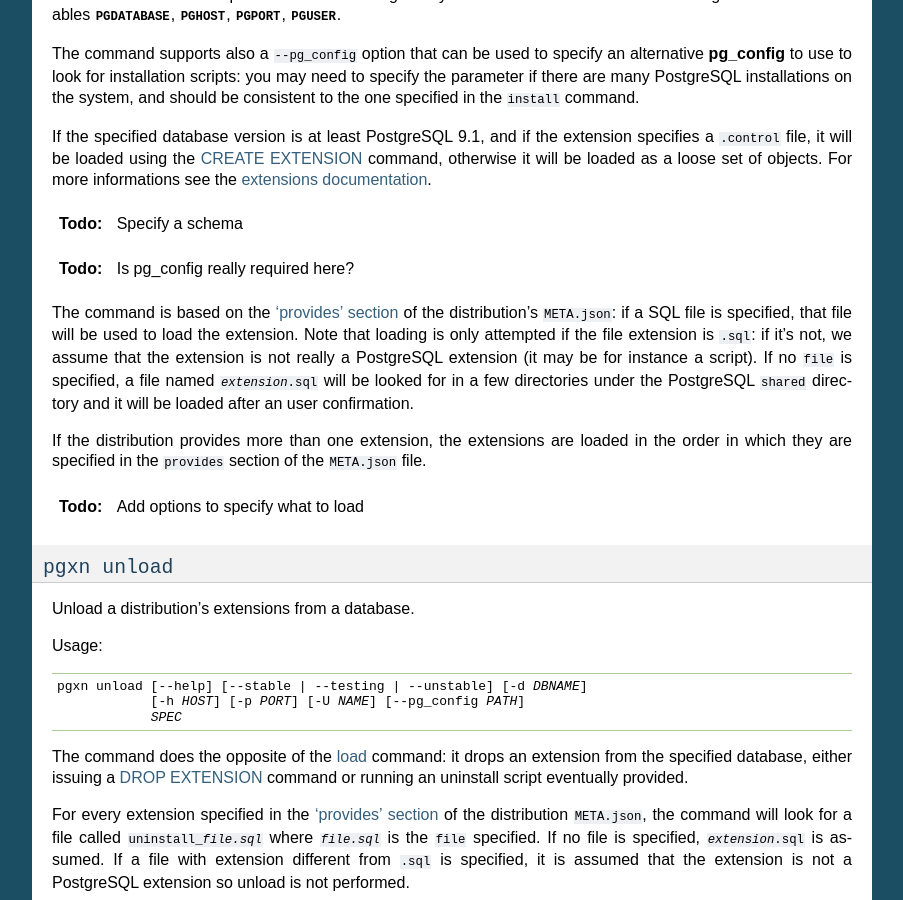
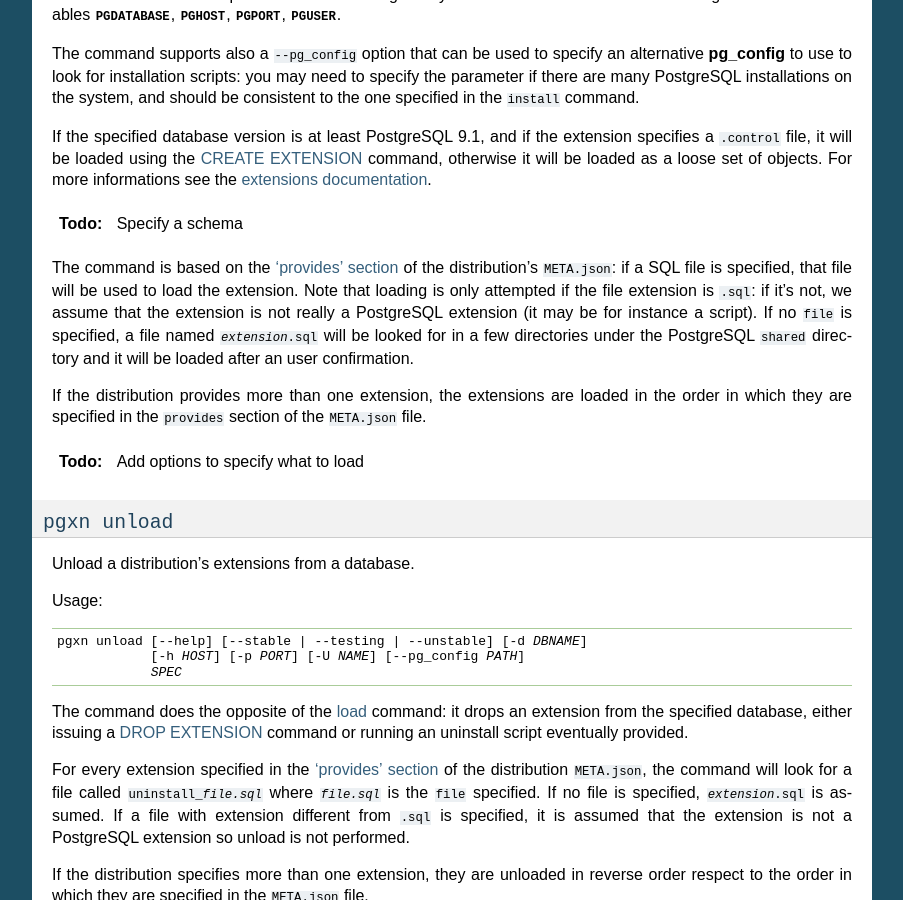
Before and after one commit to pgxn/pgxnclient, a Sphinx documentation site: the page built from docs/usage.rst, in a window 1280 px wide and 900 px high, scrolled down 2288 px. Shown: the whole window, without its empty margins (198-1101 px from the left). Built offline with Sphinx 7.4.7, drawn with Linux system fonts in a browser that asks for light colours.

Commit message:
Dropped TODO point from the docs
Yes, pg_config is really required in order to find the files, at least
in PG < 9.1

```diff
--- a/docs/usage.rst
+++ b/docs/usage.rst
@@ -179,7 +179,6 @@
 .. __: http://www.postgresql.org/docs/9.1/static/extend-extensions.html
 
 .. todo:: Specify a schema
-.. todo:: Is pg_config really required here?
 
 The command is based on the `'provides' section`_ of the distribution's
 ``META.json``: if a SQL file is specified, that file will be used to load the
```
